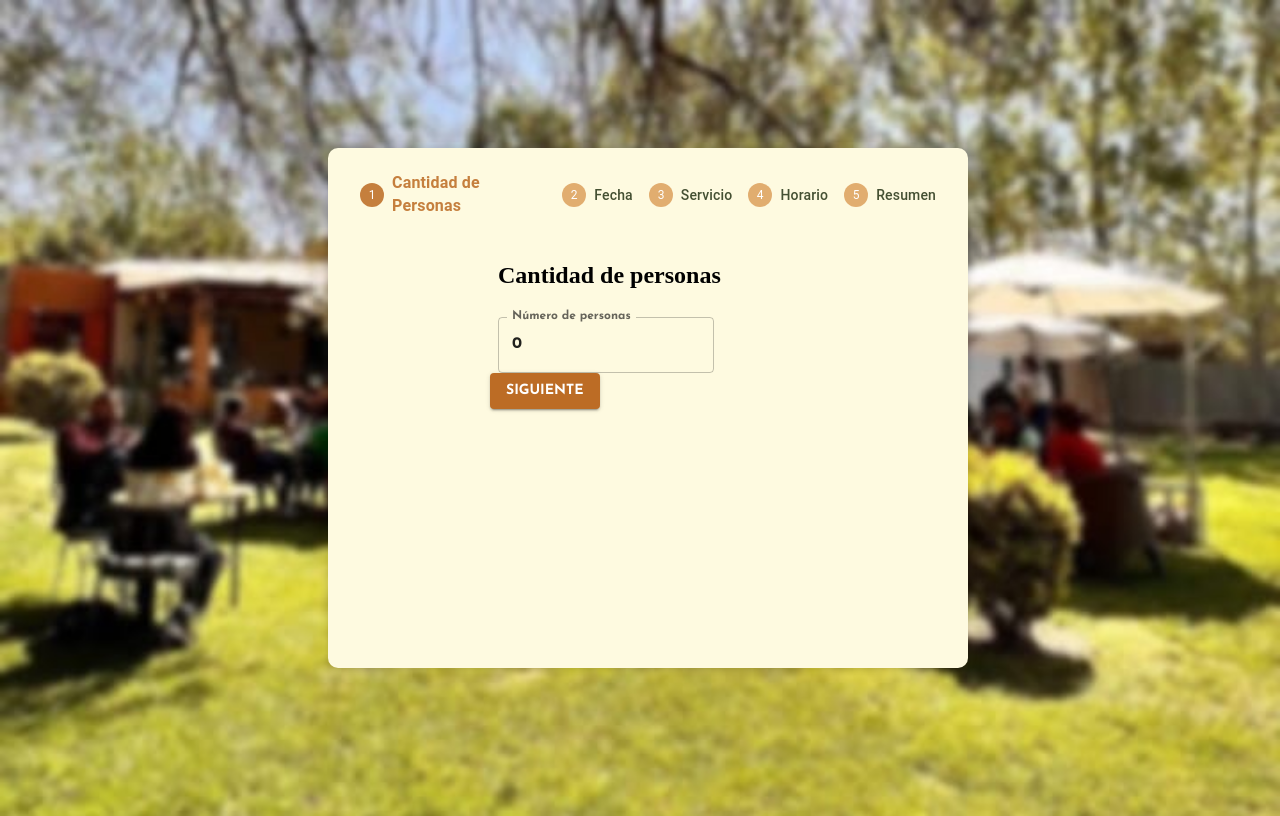
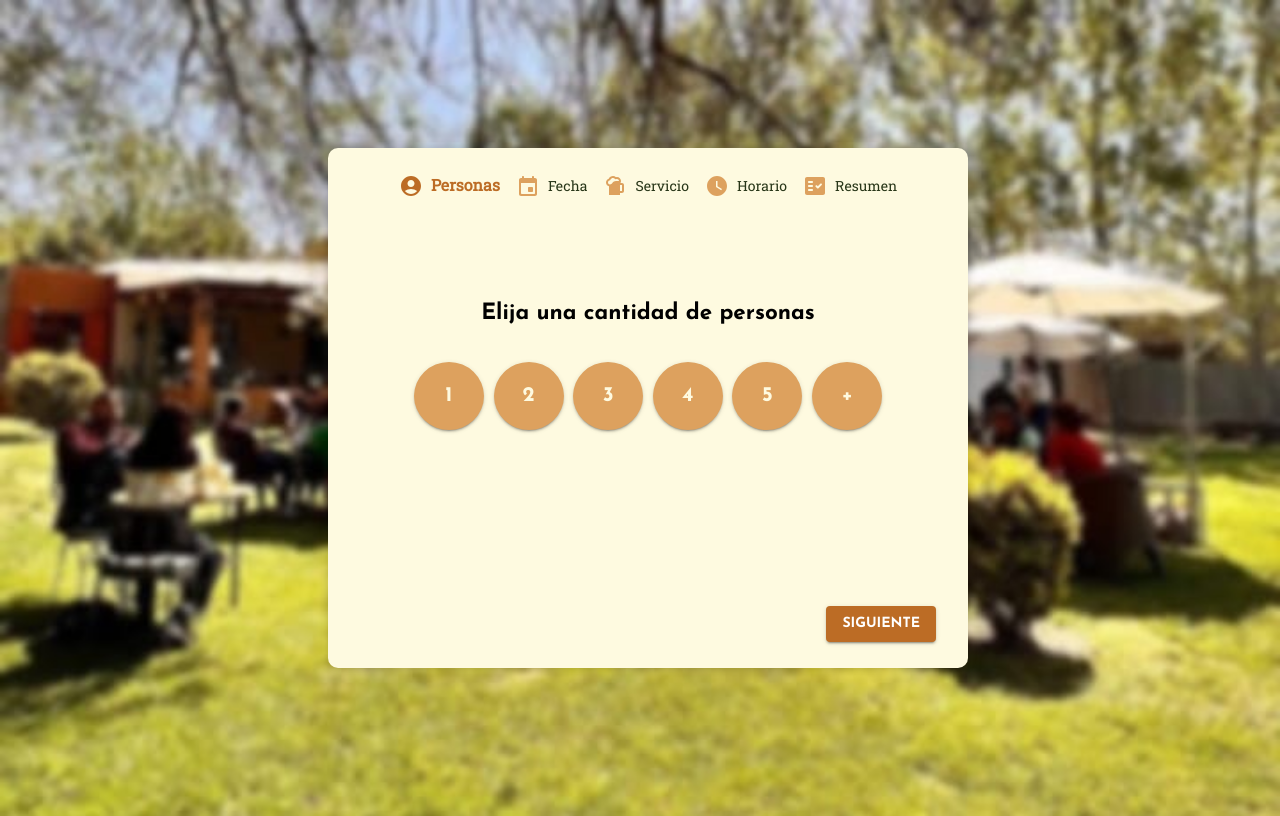
Before and after one commit to Jero8i/SDR-Front, a React (Create React App) app in the folder Front/: page / in a window 1280 px wide. Both pictures are taken after a click on the button "RESERVAR". Built offline with nearby package versions, Linux system fonts and the light colour scheme.

Commit message:
Fixing mistakes and finishingg Step 1

```diff
--- a/Front/src/App.tsx
+++ b/Front/src/App.tsx
@@ -5,7 +5,6 @@ import { Grid } from '@mui/material';
 
 import StepperComponent from './components/StepperComponent';
 import './styles/App.css';
-import './styles/Card.css';
 
 function App() {
   const { activeStep, reservation, handleNext, handlePrev, handleChangeStep1, handleChangeStep2,
@@ -23,11 +22,12 @@ function App() {
         borderRadius: '10px',
         boxShadow: '0 0 10px rgba(0, 0, 0, 0.2)',
         height: {
-          xs: '50%', sm: '50%', md: '60%', lg: '65%',
+          xs: '50%', sm: '55%', md: '60%', lg: '65%',
         },
         width: {
-          xs: '80%', sm: '70%', md: '60%', lg: '50%',
+          xs: '80%', sm: '70%', md: '57%', lg: '50%',
         },
+        position: 'relative',
       }}
     >
 
@@ -42,6 +42,7 @@ function App() {
       </Grid>
     </div>
   );
+
 }
 
 export default App;
--- a/Front/src/components/StepperComponent.tsx
+++ b/Front/src/components/StepperComponent.tsx
@@ -1,29 +1,69 @@
-import { Stepper, Step, StepLabel} from '@material-ui/core';
-import '../styles/Card.css';
 import '../styles/Stepper.css';
+import { MobileStepper, Stepper, Step, StepLabel } from '@mui/material';
+import AccountCircleIcon from '@mui/icons-material/AccountCircle';
+import EventRoundedIcon from '@mui/icons-material/EventRounded';
+import SportsBarIcon from '@mui/icons-material/SportsBar';
+import WatchLaterIcon from '@mui/icons-material/WatchLater';
+import FactCheckRoundedIcon from '@mui/icons-material/FactCheckRounded';
+import { useEffect, useState } from 'react';
 
 const StepperComponent = ({ activeStep }: { activeStep: number }) => {
+
+    const [isMedium, setIsMedium] = useState(false);
+    const [isMobile, setIsMobile] = useState(false);
+
+    useEffect(() => {
+        const handleResize = () => {
+            setIsMedium(window.matchMedia('(max-width: 768px)').matches);
+            setIsMobile(window.matchMedia('(max-width: 375px)').matches);
+        };
+
+        handleResize();
+
+        window.addEventListener('resize', handleResize);
+
+        return () => {
+            window.removeEventListener('resize', handleResize);
+        };
+    }, []);
+
     return(
+        <>
+        {isMobile ? (
+            <MobileStepper
+                activeStep={activeStep}
+                steps={6}
+                variant="dots"
+                position="static"
+                sx={{ maxWidth: 400, backgroundColor: 'transparent' }}
+                backButton={undefined}
+                nextButton={undefined}
+            />
+        ) : (
             <Stepper
             style={{ background: 'none' }}
             activeStep={activeStep}
+            alternativeLabel={isMedium ? true : false}
+            className="custom-stepper"
             >
                 <Step>
-                <StepLabel className="custom-label">Cantidad de Personas</StepLabel>
+                    <StepLabel icon={<AccountCircleIcon className="custom-icon"/>} >Personas</StepLabel>
                 </Step>
                 <Step>
-                <StepLabel className="custom-label">Fecha</StepLabel>
+                    <StepLabel icon={<EventRoundedIcon className="custom-icon"/>} >Fecha</StepLabel>
                 </Step>
                 <Step>
-                <StepLabel className="custom-label">Servicio</StepLabel>
+                    <StepLabel icon={<SportsBarIcon className="custom-icon"/>}>Servicio</StepLabel>
                 </Step>
                 <Step>
-                <StepLabel className="custom-label">Horario</StepLabel>
+                    <StepLabel icon={<WatchLaterIcon className="custom-icon"/>}>Horario</StepLabel>
                 </Step>
                 <Step>
-                <StepLabel className="custom-label">Resumen</StepLabel>
+                    <StepLabel icon={<FactCheckRoundedIcon className="custom-icon"/>}>Resumen</StepLabel>
                 </Step>
             </Stepper>
+        )}
+        </>
     );
 };
 
--- a/Front/src/components/steps/Step1.tsx
+++ b/Front/src/components/steps/Step1.tsx
@@ -1,8 +1,7 @@
-import React from 'react';
-import Stack from '@mui/material/Stack';
-import Box from '@mui/material/Box';
-import { Button, Grid, TextField } from '@mui/material';
-import { Item } from '../../types';
+import React, {useState, useEffect} from 'react';
+import { Box, Button, Grid, InputAdornment, TextField, Typography, useMediaQuery, useTheme } from '@mui/material';
+import '../../styles/Step1.css'
+import BoyIcon from '@mui/icons-material/Boy';
 
 interface Step1Props {
   numberOfPeople: number;
@@ -10,31 +9,157 @@ interface Step1Props {
   onChange: (value: number) => void;
 }
 
+interface NumberButtonProps{
+  value: string;
+  selectedValue: number|string;
+  handleButtonClick: (value: number|string) => void;
+}
+
+const NumberButton: React.FC<NumberButtonProps> = ({value, selectedValue, handleButtonClick}) => {
+  return(
+    <Button
+    variant="contained"
+    onClick={() => handleButtonClick(value)}
+    color={value === selectedValue.toString() ? 'primary' : 'secondary'}
+    className="numberButton"
+    sx={{
+      width:{
+        xs: '20px', sm: '50px', md: '65px', lg: '70px',
+      },
+      height:{
+        xs: '60px', sm: '60px', md: '63px', lg: '68px',
+      },
+      fontSize: '130%',
+      marginTop:{
+        xs: '5%', sm: '8%', md: '10%', lg: '15%',
+      },
+    }}
+    >
+      {value}
+    </Button>
+  );
+}
+
 const Step1: React.FC<Step1Props> = ({ numberOfPeople, onNext, onChange }) => {
-  const handleInputChange = (event: React.ChangeEvent<HTMLInputElement>) => {
-    onChange(parseInt(event.target.value));
+
+  const [selectedValue, setSelectedValue] = useState<number|string>('');
+  const [showTextField, setShowTextField] = useState<boolean>(false);
+  const [isNegative, setIsNegative] = useState<boolean>(false);
+
+  React.useEffect(() => {
+    console.log(selectedValue);
+  }, [selectedValue]);
+
+  const handleButtonClick = (value: number|string) => {
+    setSelectedValue(value);
+    if (value === '+') {
+      setShowTextField(true);
+    } else {
+      setShowTextField(false);
+      setIsNegative(false);
+    }
   };
 
+  const handleInputChange = (event: React.ChangeEvent<HTMLInputElement>) => {
+    const number = parseInt(event.target.value);
+    if (number<=0){
+      setIsNegative(true);
+    } else{
+      setIsNegative(false);
+      setSelectedValue(number);
+    }
+
+  };
+
+  const handleNext = () => {
+    if (+selectedValue > 0){
+      onChange(+selectedValue);
+      onNext();
+    }
+  }
+
+  const theme = useTheme();
+  const isXs = useMediaQuery(theme.breakpoints.down('sm'));
+
   return (
-    <Grid
-      container
+    <Box
+      display="flex"
+      flexDirection= "column"
       justifyContent="center"
       alignItems="center"
-      style={{ height: '10vh' }}
+      sx={{
+        width: '100%',
+        marginTop: '5%',
+      }}
     >
-      <Grid item sx={{ width: 300 }}>
-        <Grid item container spacing={{ xs: 1, sm: 1 }} direction="row">
-          <Grid item><h2>Cantidad de personas</h2></Grid>
-          <Grid item><TextField
-          type="number"
-          label="Número de personas"
-          value={numberOfPeople}
-          onChange={handleInputChange}
-          /></Grid>
-          <Grid><Button variant="contained" color="primary" onClick={onNext}>Siguiente</Button></Grid>
-        </Grid>
+      <Grid item
+      sx={{
+        textAlign: 'center',
+        marginTop:
+        showTextField ? { xs: '2%', sm: '6%', md: '10%', lg: '8%' }
+        : { xs: '3%', sm: '7%', md: '11%', lg: '19%' }
+      }}>
+        <Typography variant='h5'
+        sx={{
+          fontSize: {
+            xs: '110%', sm: '130%', md: '140%', lg: '140%',
+          },
+        }}>
+        Elija una cantidad de personas</Typography>
       </Grid>
-    </Grid>
+
+      <Grid item
+      sx={{
+        textAlign: 'center',
+        width: {
+          xs: '120%', sm: '115%',
+        },
+        marginTop:{
+          xs: '3%', sm: '5%', md: '8%', lg: '8%',
+        },
+      }}>
+        <NumberButton value='1' selectedValue={selectedValue} handleButtonClick={handleButtonClick} />
+        <NumberButton value='2' selectedValue={selectedValue} handleButtonClick={handleButtonClick} />
+        <NumberButton value='3' selectedValue={selectedValue} handleButtonClick={handleButtonClick} />
+        <NumberButton value='4' selectedValue={selectedValue} handleButtonClick={handleButtonClick} />
+        {!isXs && (<NumberButton value="5" selectedValue={selectedValue} handleButtonClick={handleButtonClick}/>)}
+        <NumberButton value='+' selectedValue={selectedValue} handleButtonClick={handleButtonClick} />
+      </Grid>
+
+      {showTextField || isNegative ? (
+        <Grid item
+          sx={{
+            marginTop:{
+              xs: '3%', sm: '5%', md: '8%', lg: '10%',
+            },
+          }}
+        >
+          <TextField
+            type="number"
+            error= {isNegative ? true : false}
+            helperText={isNegative ? 'El número no puede ser negativo ni cero.' : ''}
+            label="Número de personas"
+            onChange={handleInputChange}
+            InputProps={{
+              startAdornment: (
+                <InputAdornment position="start">
+                  <BoyIcon />
+                </InputAdornment>
+              ),
+            }}
+          />
+        </Grid> ) : null
+      }
+
+      <Grid item
+      sx={{
+        position: 'absolute',
+        bottom: '5%',
+        right: '5%',
+      }}>
+        <Button variant="contained" color="primary" onClick={handleNext}>Siguiente</Button>
+      </Grid>
+    </Box>
   );
 }
 
--- a/Front/src/styles/Form.css
+++ /dev/null
@@ -1,76 +0,0 @@
-@import url('https://fonts.googleapis.com/css2?family=Oswald:wght@500&display=swap');
-@import url('https://fonts.googleapis.com/css2?family=Oswald:wght@500&family=Roboto&display=swap');
-
-.card {
-  background-color: #2A1F1Fdd;
-  display: flex;
-  justify-content: center;            /*alineo al centro horizontalmente*/
-  align-items: center;                /*alineo al centro verticalmente*/
-  flex-direction: column;
-  height: 350px;
-  width: 1000px;
-  border-radius:15px;
-  position: absolute;
-  top: 50%;
-  left: 50%;
-  transform: translate(-50%, -50%);
-  /* Estilos adicionales para el componente centrado */
-  color: #ffffff;
-  max-width: max-content;
-}
-
-.numberStep{
-  position: absolute;
-  top: 5px;
-  right: 5px;
-}
-
-.title{
-  font-size: 80px;
-  padding: 25px 20px 5px 25px;
-}
-
-.subtitle{
-  font-size: 25px;
-  font-family: 'Roboto', sans-serif;
-  padding: 8px 10px 0 10px;
-}
-
-.content{
-  font-size: 20px;
-}
-
-button{
-  font-family: 'Roboto', sans-serif;
-  font-weight: 650;
-  color: #ffffff;
-  background-color: #A8A14A;
-  padding: 10px 70px;
-  border-radius: 5px;
-  font-size: 15px;
-}
-
-.mainButton{
-  color: #ffffff;
-  background-color: transparent;
-    /*border: 10px #ffffff solid 15px;*/
-  border-width: 1px;
-  border-style: solid;
-  border-color: #ffffff;
-  margin: 50px 0px 40px 0px;
-
-}
-
-button:hover{
-  box-shadow: 0px 2px 4px rgba(255, 255, 255, 0.4);
-  border-width: 1px;
-  border-color: #ffffff;
-  cursor: pointer;
-}
-
-.mainButton:hover{
-  box-shadow: 0px 2px 4px rgba(255, 255, 255, 0.4);
-  border-width: 1px;
-  border-color: #b516ff;
-  cursor: pointer;
-}
--- /dev/null
+++ b/Front/src/styles/Palette.css
@@ -0,0 +1,7 @@
+:root {
+    --color-primary: #BC6C25;
+    --color-primary-light: #FEFAE0;
+    --color-secondary: #DDA15E;
+    --color-success: #283618;
+    --color-success-light: #606C38;
+}
--- /dev/null
+++ b/Front/src/styles/Step1.css
@@ -0,0 +1,11 @@
+@import 'Palette.css';
+
+.MuiButtonBase-root.numberButton{
+    margin: 0% 1% 0% 1%;
+    border-radius: 50%;
+    color: var(--color-primary-light);
+}
+
+.MuiButtonBase-root.numberButton:hover{
+    background-color: var(--color-primary);
+}
--- a/Front/src/styles/Stepper.css
+++ b/Front/src/styles/Stepper.css
@@ -1,35 +1,39 @@
-.custom-label .MuiStepLabel-label {
-    color: rgba(40, 54, 24, 0.87);
+@import 'Palette.css';
+
+.custom-stepper{
+    margin-top: 5%;
+}
+
+.custom-stepper .css-14j26sj-MuiStepLabel-label {
+    color: var(--color-success);
+    font-weight: 500;
+    font-family: 'Roboto Slab', serif;
+}
+
+.custom-stepper .css-14j26sj-MuiStepLabel-label.Mui-active {
+    color: var(--color-primary);
+    font-weight: bold;
+    font-size:medium;
+}
+
+.custom-stepper .css-14j26sj-MuiStepLabel-label.Mui-completed {
+    color: var(--color-success-light);
     font-weight: 500;
 }
 
-.custom-label .MuiStepLabel-label.MuiStepLabel-active {
-    color: rgba(188, 108, 37, 0.87);
-    font-weight:bold;
-    font-size:medium;
-}
-
-.custom-label .MuiStepLabel-label.MuiStepLabel-completed {
-    color: rgba(96, 108, 56, 0.87);
+.custom-stepper .css-14j26sj-MuiStepLabel-label.Mui-completed {
+    color: var(--color-success-light);
     font-weight: 500;
 }
 
-.MuiSvgIcon-root.MuiStepIcon-root{
-    color: rgba(221, 161, 94, 0.87);
+.custom-icon{
+    color: var(--color-secondary);
 }
 
-.MuiSvgIcon-root.MuiStepIcon-root .MuiStepIcon-text{
-    fill: rgb(255, 255, 255);
+.MuiStepLabel-iconContainer.Mui-active.css-vnkopk-MuiStepLabel-iconContainer .custom-icon{
+    color: var(--color-primary);
 }
 
-.MuiSvgIcon-root.MuiStepIcon-root.MuiStepIcon-active{
-    color: rgba(188, 108, 37, 0.87);
+.MuiStepLabel-iconContainer.Mui-completed.css-vnkopk-MuiStepLabel-iconContainer .custom-icon{
+    color: var(--color-success-light);
 }
-
-.MuiSvgIcon-root.MuiStepIcon-root.MuiStepIcon-active .MuiStepIcon-text{
-    fill: rgb(255, 255, 255);
-}
-
-.MuiSvgIcon-root.MuiStepIcon-root.MuiStepIcon-completed{
-    color: rgba(96, 108, 56, 0.87);
-}
--- a/Front/src/styles/themeProvider.tsx
+++ b/Front/src/styles/themeProvider.tsx
@@ -15,6 +15,8 @@ export const theme = createTheme({
         }
     },
 
+
+
     typography:{
         fontFamily: [
             'Josefin Sans, sans-serif',
```
Also changed, not shown: Front/src/components/steps/WelcomeStep.tsx (+3 -4 lines), Front/src/styles/App.css (+8 -0 lines), Front/src/styles/Card.css (deleted, +0 -7 lines). Lines whose indentation alone changed are shown as unchanged.
